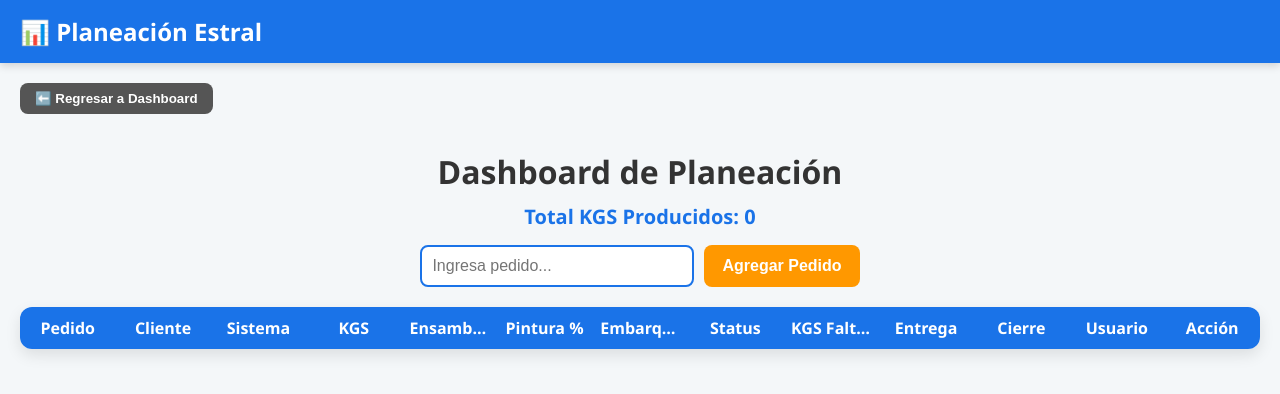
After one commit to Alejandro-Ramirez-Gutierrez/estral_module, a FastAPI app: template templates/planeacion.html in a window 1280 px wide. The commit adds this page. Shown: the top 394 px of the page. Run offline with FastAPI, Linux system fonts and the light colour scheme; the template is opened without the code that fills it, so the values that code supplies are empty.

Commit message:
se agregan cambios en dashboard para agregar acceso a planeacion y se crea todo el codigo de planeacion con back y front

```diff
--- a/main.py
+++ b/main.py
@@ -15,6 +15,7 @@ from services.db_service import (
     autorizar_orden,
     ejecutar_consulta_sql
 )
+from routers import auth_requisiciones, planeacion
 from datetime import datetime
 from calendar import month_name
 
@@ -22,6 +23,8 @@ app = FastAPI(title="Estral Módulo - Autorización Requisiciones")
 templates = Jinja2Templates(directory="templates")
 app.mount("/static", StaticFiles(directory="static"), name="static")
 app.include_router(auth_requisiciones.router, prefix="/auth", tags=["Autenticación"])
+app.include_router(auth_requisiciones.router, prefix="/auth", tags=["Autenticación"])
+app.include_router(planeacion.router, prefix="/planeacion", tags=["Planeación"])
 
 # ------------------- LOGIN -------------------
 @app.get("/", response_class=HTMLResponse)
--- a/templates/dashboard.html
+++ b/templates/dashboard.html
@@ -180,6 +180,7 @@ button.cancelar:hover { background-color:#c82333; }
     <div class="tabs">
         <a href="/dashboard" class="active">🏠 Dashboard</a>
         <a href="/valance">📊 KPIS - Compras</a>
+        <a href="/planeacion">📋 Planeación</a>
     </div>
     <button onclick="location.href='/logout'">Cerrar sesión</button>
 </nav>
--- /dev/null
+++ b/templates/planeacion.html
@@ -0,0 +1,249 @@
+<!DOCTYPE html>
+<html lang="es">
+<head>
+  <meta charset="UTF-8">
+  <title>Planeación - Estral</title>
+  <style>
+    body {
+      font-family: 'Segoe UI', Tahoma, Geneva, Verdana, sans-serif;
+      background:#f4f7f9; margin:0; padding:0;
+    }
+    nav {
+      display:flex; align-items:center;
+      background-color:#1a73e8; color:white;
+      padding:15px 20px; box-shadow:0 3px 8px rgba(0,0,0,0.15);
+    }
+    nav .logo { font-size:24px; font-weight:bold; }
+
+    main { padding:20px; max-width:1400px; margin:0 auto; }
+    h1 { color:#333; text-align:center; margin-bottom:10px; }
+
+    #total-kgs {
+      text-align:center; font-size:20px; font-weight:bold; margin-bottom:15px;
+      color:#1a73e8;
+    }
+
+    /* Botón regresar */
+    #btn-regresar {
+      background:#555; color:white; border:none;
+      border-radius:8px; padding:8px 15px;
+      cursor:pointer; font-weight:bold; margin-bottom:15px;
+      transition:0.2s;
+    }
+    #btn-regresar:hover { background:#333; }
+
+    /* Formulario */
+    #add-form {
+      display:flex; gap:10px; justify-content:center; margin-bottom:20px;
+      flex-wrap: wrap;
+    }
+    #add-form input {
+      padding:10px; font-size:16px;
+      border:2px solid #1a73e8; border-radius:8px; width:250px;
+    }
+    #add-form button {
+      background:#ff9800; color:white; border:none;
+      border-radius:8px; padding:10px 18px;
+      font-size:16px; font-weight:bold; cursor:pointer; transition:0.2s;
+    }
+    #add-form button:hover { background:#e68900; }
+
+    /* Tabla */
+    table {
+      width:100%; border-collapse:collapse; margin-top:20px; background:white;
+      border-radius:12px; overflow:hidden; box-shadow:0 6px 15px rgba(0,0,0,0.1);
+      table-layout: fixed;
+    }
+    th, td { padding:10px 8px; text-align:center; overflow:hidden; text-overflow:ellipsis; white-space:nowrap; }
+    th { background:#1a73e8; color:white; font-weight:bold; }
+    tr:nth-child(even) { background:#f9f9f9; }
+    tr:hover { background:#f1f1f1; }
+
+    /* Barra de progreso */
+    .barra-progreso {
+      position: relative;
+      background: #ddd;
+      border-radius: 8px;
+      height: 18px;
+      width: 100%;
+      margin: auto;
+    }
+    .barra-progreso-inner {
+      background: #4caf50;
+      height: 100%;
+      border-radius: 8px;
+      text-align: center;
+      color: white;
+      font-size: 12px;
+      line-height: 18px;
+      white-space: nowrap;
+      overflow: hidden;
+    }
+
+    /* Botones eliminar */
+    .btn-delete {
+      background:#dc3545; color:white; border:none;
+      border-radius:8px; padding:6px 12px;
+      cursor:pointer; transition:0.2s; font-weight:bold;
+    }
+    .btn-delete:hover { background:#c82333; }
+
+    /* Mensajes */
+    #mensaje {
+      text-align:center; margin:15px 0;
+      font-weight:bold; font-size:16px;
+    }
+    .ok { color:green; }
+    .error { color:red; }
+
+    /* Responsive */
+    @media (max-width:1024px){
+      th, td { font-size:14px; padding:6px 5px; }
+      .barra-progreso { height:14px; }
+      .barra-progreso-inner { font-size:10px; line-height:14px; }
+    }
+    @media (max-width:768px){
+      #add-form { flex-direction:column; align-items:center; }
+      #add-form input { width:100%; max-width:300px; }
+      table { font-size:12px; }
+    }
+  </style>
+</head>
+<body>
+  <nav>
+    <div class="logo">📊 Planeación Estral</div>
+  </nav>
+  <main>
+    <button id="btn-regresar" onclick="location.href='/dashboard'">⬅️ Regresar a Dashboard</button>
+    <h1>Dashboard de Planeación</h1>
+
+    <div id="total-kgs">Total KGS Producidos: 0</div>
+
+    <form id="add-form">
+      <input type="text" id="pedido" placeholder="Ingresa pedido..." required>
+      <button type="submit">Agregar Pedido</button>
+    </form>
+
+    <div id="mensaje"></div>
+
+    <table id="tabla-planeacion">
+      <thead>
+        <tr>
+          <th>Pedido</th>
+          <th>Cliente</th>
+          <th>Sistema</th>
+          <th>KGS</th>
+          <th>Ensamble %</th>
+          <th>Pintura %</th>
+          <th>Embarque %</th>
+          <th>Status</th>
+          <th>KGS Faltantes</th>
+          <th>Entrega</th>
+          <th>Cierre</th>
+          <th>Usuario</th>
+          <th>Acción</th>
+        </tr>
+      </thead>
+      <tbody></tbody>
+    </table>
+  </main>
+
+  <script>
+    function crearBarra(porcentaje){
+      porcentaje = Math.min(Math.max(porcentaje||0,0),100);
+      return `
+        <div class="barra-progreso">
+          <div class="barra-progreso-inner" style="width:${porcentaje}%">${porcentaje}%</div>
+        </div>
+      `;
+    }
+
+    async function cargarPlaneacion(){
+      const res = await fetch("/planeacion/list");
+      const data = await res.json();
+      const tbody = document.querySelector("#tabla-planeacion tbody");
+      tbody.innerHTML = "";
+
+      let totalProducido = 0;
+
+      if(data.planeacion){
+        data.planeacion.forEach(row => {
+          const kgs = parseFloat(row.KGS || 0);
+          const kgsFaltantes = parseFloat(row.KGS_Faltantes || 0);
+          totalProducido += Math.max(kgs - kgsFaltantes, 0);
+
+          const tr = document.createElement("tr");
+          tr.innerHTML = `
+            <td title="${row.Pedido || ''}">${row.Pedido || ""}</td>
+            <td title="${row.Cliente || ''}">${row.Cliente || ""}</td>
+            <td title="${row.Sistema || ''}">${row.Sistema || ""}</td>
+            <td>${kgs}</td>
+            <td>${crearBarra(row.ENSAMBLE)}</td>
+            <td>${crearBarra(row.PINTURA)}</td>
+            <td>${crearBarra(row.EMBARQUE)}</td>
+            <td>${row.Status || ""}</td>
+            <td>${kgsFaltantes}</td>
+            <td>${row.Fecha_Entrega || ""}</td>
+            <td>${row.Fecha_Cierre || ""}</td>
+            <td>${row.Usuario_Agrego || ""}</td>
+            <td><button class="btn-delete" onclick="borrarPedido('${row.Pedido}')">Eliminar</button></td>
+          `;
+          tbody.appendChild(tr);
+        });
+      }
+
+      document.getElementById("total-kgs").textContent = `Total KGS Producidos: ${totalProducido.toLocaleString()}`;
+    }
+
+    async function agregarPedido(pedido){
+      const formData = new FormData();
+      formData.append("pedido", pedido);
+      try{
+        const res = await fetch("/planeacion/add", {method:"POST", body:formData});
+        const data = await res.json();
+        if(res.ok){
+          mostrarMensaje("Pedido agregado correctamente ✅","ok");
+          cargarPlaneacion();
+        }else{
+          mostrarMensaje(data.error || "Error al agregar pedido ❌","error");
+        }
+      }catch(err){
+        mostrarMensaje("Error de conexión ❌","error");
+      }
+    }
+
+    async function borrarPedido(pedido){
+      if(!confirm("¿Seguro de eliminar el pedido "+pedido+"?")) return;
+      try{
+        const res = await fetch("/planeacion/"+pedido, {method:"DELETE"});
+        const data = await res.json();
+        if(res.ok){
+          mostrarMensaje("Pedido eliminado ✅","ok");
+          cargarPlaneacion();
+        }else{
+          mostrarMensaje(data.error || "Error al eliminar ❌","error");
+        }
+      }catch(err){
+        mostrarMensaje("Error de conexión ❌","error");
+      }
+    }
+
+    function mostrarMensaje(msg, tipo){
+      const div = document.getElementById("mensaje");
+      div.textContent = msg;
+      div.className = tipo;
+      setTimeout(()=>{ div.textContent=""; div.className=""; }, 3000);
+    }
+
+    document.getElementById("add-form").addEventListener("submit", e=>{
+      e.preventDefault();
+      const pedido = document.getElementById("pedido").value.trim();
+      if(pedido) agregarPedido(pedido);
+      e.target.reset();
+    });
+
+    // inicial
+    cargarPlaneacion();
+  </script>
+</body>
+</html>
```
Also changed, not shown: routers/planeacion.py (added, +292 -0 lines).
